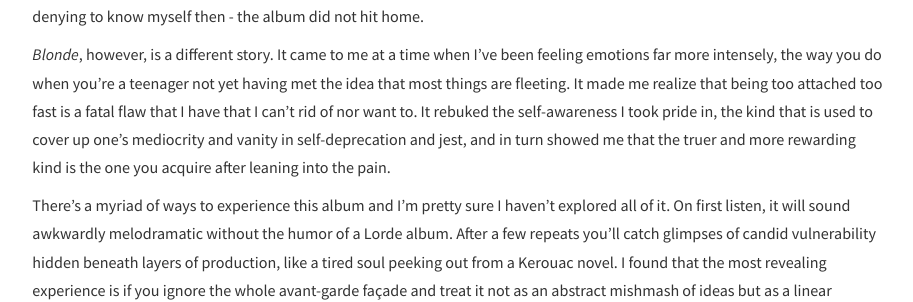
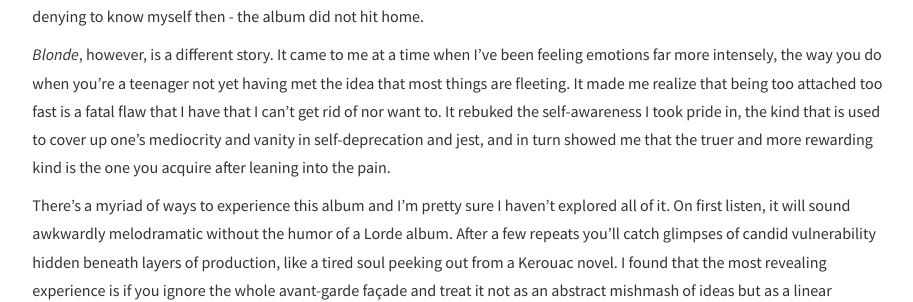
Before and after one commit to ralphgregor/ralphgregor.github.io, a Jekyll site: the page built from blog/_posts/2017-11-20-a-blonded-year.md, in a window 1280 px wide and 900 px high, scrolled down 657 px. Shown: the part 216-518 px from the top of the window, without its empty margins (181-1094 px from the left). Built offline with Jekyll 4.4.1, drawn with Linux system fonts in a browser that asks for light colours; nearby versions of some CDN libraries; comment, search, counter and statistics services are not loaded; some of the changed text lies outside the part shown.

Commit message:
Fix typos

```diff
--- a/blog/_posts/2017-11-20-a-blonded-year.md
+++ b/blog/_posts/2017-11-20-a-blonded-year.md
@@ -10,7 +10,7 @@ Frank Ocean's 2016 album _Blonde_ is my most played album ever. According to my
 
 I started listening to Frank Ocean when I was a senior in college. The noise of the coming out story that surrounded the release of _channel ORANGE_ and its subsequent placement on top of multiple year-end lists made it impossible to be put down as just “okay” in fear of not being part of the zeitgeist.  There’s no reason not to like _Thinking ‘Bout You_ even without the backstory, but the one-two punch of _Pyramids_ and _Bad Religion_ was a test of good taste. But as much as I wanted it to - or maybe I was still denying to know myself then - the album did not hit home.
 
-_Blonde_, however, is a different story. It came to me at a time when I’ve been feeling emotions far more intensely, the way you do when you're a teenager not yet having met the idea that most things are fleeting. It made me realize that being too attached too fast is a fatal flaw that I have that I can’t rid of nor want to. It rebuked the self-awareness I took pride in, the kind that is used to cover up one’s mediocrity and vanity in self-deprecation and jest, and in turn showed me that the truer and more rewarding kind is the one you acquire after leaning into the pain.
+_Blonde_, however, is a different story. It came to me at a time when I’ve been feeling emotions far more intensely, the way you do when you're a teenager not yet having met the idea that most things are fleeting. It made me realize that being too attached too fast is a fatal flaw that I have that I can’t get rid of nor want to. It rebuked the self-awareness I took pride in, the kind that is used to cover up one’s mediocrity and vanity in self-deprecation and jest, and in turn showed me that the truer and more rewarding kind is the one you acquire after leaning into the pain.
 
 There’s a myriad of ways to experience this album and I’m pretty sure I haven’t explored all of it. On first listen, it will sound awkwardly melodramatic without the humor of a Lorde album. After a few repeats you’ll catch glimpses of candid vulnerability hidden beneath layers of production, like a tired soul peeking out from a Kerouac novel. I found that the most revealing experience is if you ignore the whole avant-garde façade and treat it not as an abstract mishmash of ideas but as a linear bildungsroman narrative. If _good kid, m.A.A.d city_ was _Moonlight_’s “Little”, _Blonde_  is “Chiron” and “Black”.  And true to its form as an album that encourages multiple interpretations, it starts and wanders in memory.
 
```
Also changed, not shown: other parts of blog/_posts/2017-11-20-a-blonded-year.md (+1 -1 lines).
